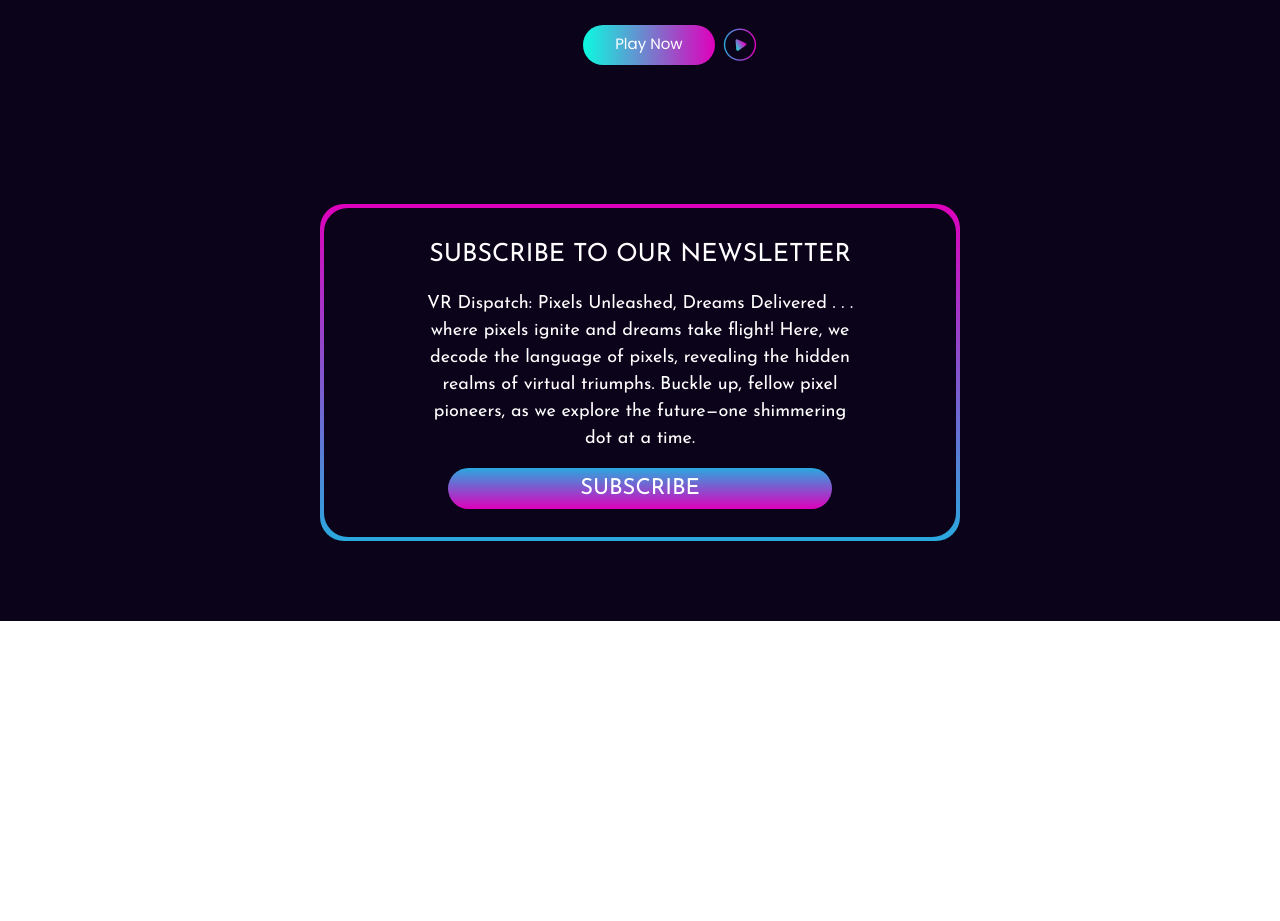
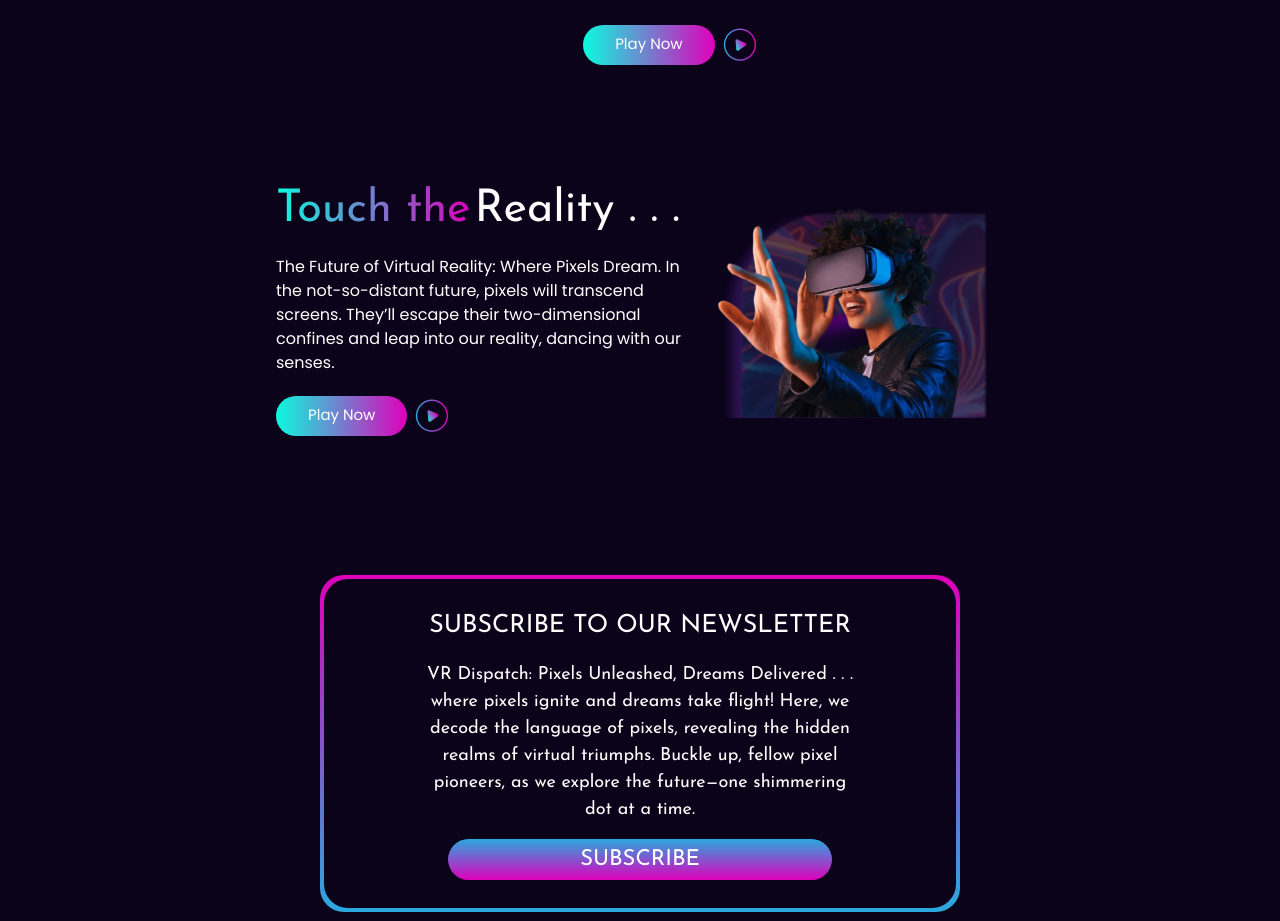
Before and after one commit to arunkrish11/next-gen, a Next.js app: page / in a window 1280 px wide. Shown: the part 860-1781 px from the top of the page. Before the commit the page ends 1481 px from the top, so only its background shows below. Built offline with nearby package versions, Linux system fonts and the light colour scheme.

Commit message:
right image section added

```diff
--- a/src/app/page.tsx
+++ b/src/app/page.tsx
@@ -1,5 +1,6 @@
 import ImageRow from "@/elements/ImageRow";
-import RightImageText from "@/elements/LeftImageText";
+import LeftImageText from "@/elements/LeftImageText";
+import RightImageText from "@/elements/RightImageText";
 import Subscribe from "@/elements/Subscribe";
 import React from "react";
 
@@ -7,6 +8,7 @@ function page() {
   return (
     <div className="overflow-x-hidden">
       <ImageRow />
+      <LeftImageText />
       <RightImageText />
       <Subscribe />
     </div>
--- /dev/null
+++ b/src/elements/RightImageText.tsx
@@ -0,0 +1,21 @@
+import Description from "@/components/Description";
+import React from "react";
+
+function RightImageText() {
+  return (
+    <div className="flex flex-col md:flex-row w-screen h-fit items-center md:px-[20%] p-[4%] bg-[#0B0319]">
+      <Description
+        product={{
+          headOne: "Touch the ",
+          headTwo: "Reality . . .",
+          para: "The Future of Virtual Reality: Where Pixels Dream. In the not-so-distant future, pixels will transcend screens. They’ll escape their two-dimensional confines and leap into our reality, dancing with our senses.",
+        }}
+      />
+      <div className="flex w-screen md:w-[40%] h-fit py-10 px-5 md:px-0 md:py-0 justify-center items-center text-white">
+        <img src="/one-img.webp" alt="meta verse" />
+      </div>
+    </div>
+  );
+}
+
+export default RightImageText;
```
Also changed, not shown: public/one-img.webp (added).
